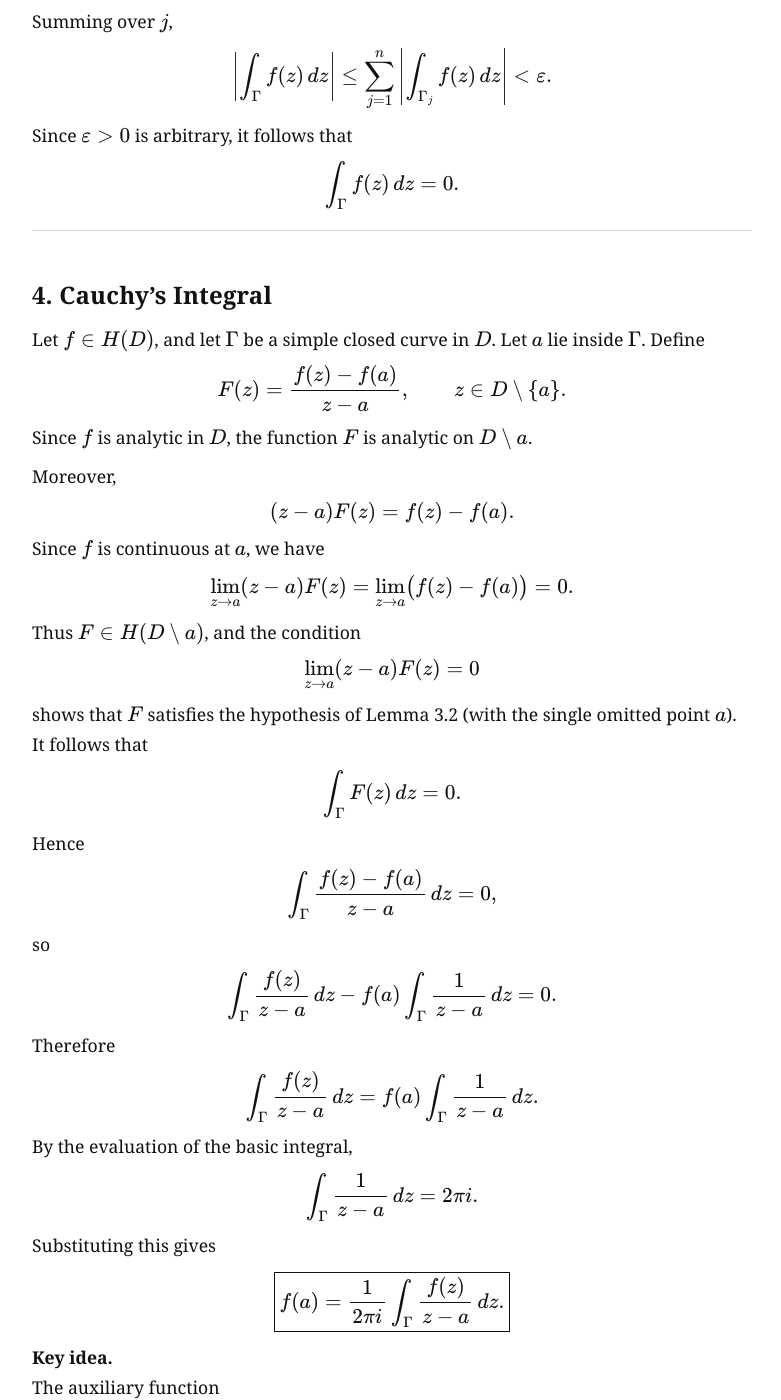
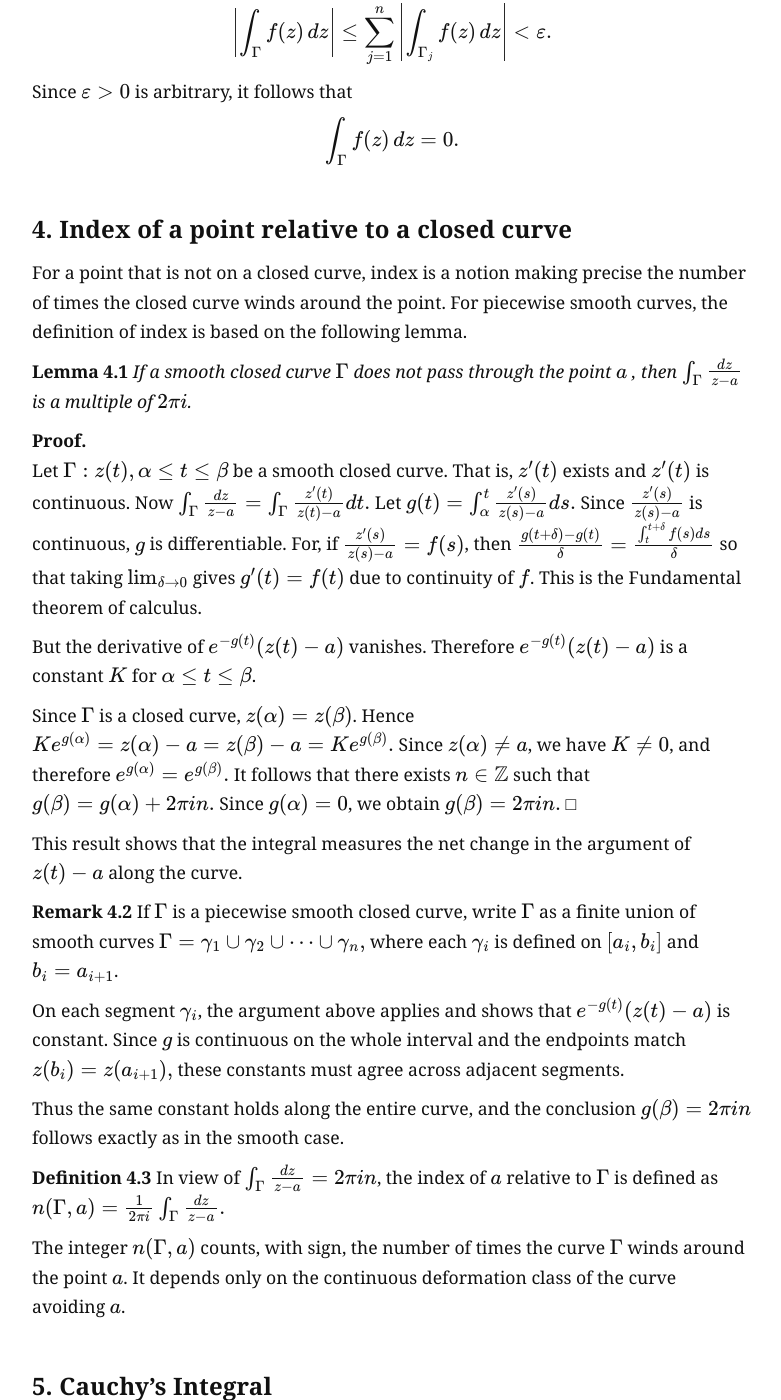
Before and after one commit to Dinside01/proofzoom, a Jekyll site: the page built from _entries/entry-0006-cauchys-integral-formula.md, in a window 1280 px wide and 1400 px high, scrolled down 4519 px. Shown: the whole window, without its empty margins (148-929 px from the left). Built offline with Jekyll 4.4.1, drawn with Linux system fonts in a browser that asks for light colours; some of the changed text lies outside the part shown.

Commit message:
Entry-0006: add Sections 4 and 6; index, Morera clarification, and closing perspective polish

```diff
--- a/_entries/entry-0006-cauchys-integral-formula.md
+++ b/_entries/entry-0006-cauchys-integral-formula.md
@@ -25,14 +25,13 @@ We call an open subset $D$ of the complex plane a region if any two points of $D
 
 We begin by extending Cauchy’s theorem from a single scp to configurations involving several such paths. This extension will allow us to isolate points inside a curve and ultimately lead to the integral formula.
 
----
 
 ## 2. Cauchy's Theorem for a sum of simple closed paths
 
 A configuration comprising an scp $\Gamma$ and one or more scp's $\Gamma_j$ with each $\Gamma_j$ inside $\Gamma$ but outside the other $\Gamma_k$ (that is, $\Gamma_j \subset \Gamma_k^e \cap \Gamma^i$) can be represented as a single scp that is a sum of all the scp's, as would become clear in the proof of the theorem below.
 
 **Theorem 2.1.**
-Let $C$ and $\Gamma$ be positively oriented scp's with $C \subset \Gamma^i$. Let $f \in H(D)$ and $D$ contain the closure of the region $\Gamma^i \cap C^e$. Then
+*Let $C$ and $\Gamma$ be positively oriented scp's with $C \subset \Gamma^i$. Let $f \in H(D)$ and $D$ contain the closure of the region $\Gamma^i \cap C^e$. Then*
 
 $$
 \int_{\Gamma} f(z)\,dz = \int_{C} f(z)\,dz.
@@ -56,14 +55,13 @@ $$
 
 (The proof proceeds by induction on $n$, repeatedly applying Theorem 2.1 to remove one inner curve at a time. We omit the details.)
 
----
 
 ## 3. An extension of Cauchy's theorem
 
 Here we consider the multi-curve version of Cauchy's theorem. This allows us to remove small neighborhoods of finitely many points inside $\Gamma$, reducing the study of integrals to arbitrarily small contours around those points.
 
 **Lemma 3.1.**
-Let $\Gamma$ be a simple closed path such that $\Gamma \cup \Gamma^i$ is contained in a region $D \subset \mathbb{C}$. Let $z_1,\dots, z_n$ be points in $\Gamma^i$ and let $D^\ast$ be the region obtained by deleting these points from $D$. Let $f \in H(D^\ast)$ and suppose that there exists $\delta > 0$ such that $f$ is bounded in a deleted neighborhood $N'_{\delta}(z_j)$ for each $z_j$. Then
+*Let $\Gamma$ be a simple closed path such that $\Gamma \cup \Gamma^i$ is contained in a region $D \subset \mathbb{C}$. Let $z_1,\dots, z_n$ be points in $\Gamma^i$ and let $D^\ast$ be the region obtained by deleting these points from $D.$ Let $f \in H(D^\ast)$ and suppose that there exists $\delta > 0$ such that $f$ is bounded in a deleted neighborhood $N'_{\delta}(z_j)$ for each $z_j$. Then*
 
 $$
 \int_{\Gamma} f(z)\,dz = 0.
@@ -185,18 +182,89 @@ $$
 \int_\Gamma f(z)\,dz = 0.
 $$
 
----
 
-## 4. Cauchy's Integral
+## 4. Index of a point relative to a closed curve
+For a point that is not on a closed curve, index is a notion making precise the number of times the closed curve winds around the point. For piecewise smooth curves, the definition of index is based on the following lemma.
+
+**Lemma 4.1**
+*If a smooth closed curve $\Gamma$ does not pass through the point $a$ , then $\int_{\Gamma}\frac{dz}{z-a}$ is a multiple of $2\pi i$.*
+
+
+**Proof.**
+Let $\Gamma : z(t), \alpha\le t\le\beta$ be a smooth closed curve. That is, $z'(t)$ exists and $z'(t)$ is continuous.
+Now
+$$\int_{\Gamma}\frac{dz}{z-a}= \int_{\Gamma}\frac{z'(t)}{z(t)-a}dt.$$
+Let $$g(t)=\int_{\alpha}^t\frac{z'(s)}{z(s)-a}ds.$$
+Since $\frac{z'(s)}{z(s)-a}$ is continuous, $g$ is differentiable. For, if $\frac{z'(s)}{z(s)-a}=f(s)$, then $\frac{g(t+\delta)-g(t)}{\delta}=\frac{\int_t^{t+\delta}f(s)ds}{\delta}$ so that taking $\lim_{\delta\to 0}$ gives $g'(t)=f(t)$ due to continuity of
+$f$. This is the Fundamental theorem of calculus.
+
+But the derivative of $e^{-g(t)}(z(t)-a)$ vanishes. Therefore $e^{-g(t)}(z(t)-a)$ is a constant $K$ for $\alpha\le t\le\beta$.
+
+Since $\Gamma$ is a closed curve, $z(\alpha)=z(\beta)$. Hence
+$$
+K e^{g(\alpha)} = z(\alpha)-a = z(\beta)-a = K e^{g(\beta)}.
+$$
+Since $z(\alpha)\neq a$, we have $K\neq 0$, and therefore
+$$
+e^{g(\alpha)} = e^{g(\beta)}.
+$$
+It follows that there exists $n \in \mathbb{Z}$ such that
+$$
+g(\beta) = g(\alpha) + 2\pi i n.
+$$
+Since $g(\alpha)=0$, we obtain
+$$
+g(\beta)=2\pi i n.
+$$
+□
+
+
+This result shows that the integral measures the net change in the argument of $z(t)-a$ along the curve.
+
+**Remark 4.2**
+If $\Gamma$ is a piecewise smooth closed curve, write $\Gamma$ as a finite union of smooth curves
+$$
+\Gamma = \gamma_1 \cup \gamma_2 \cup \cdots \cup \gamma_n,
+$$
+where each $\gamma_i$ is defined on $[a_i,b_i]$ and $b_i=a_{i+1}$.
+
+On each segment $\gamma_i$, the argument above applies and shows that
+$$
+e^{-g(t)}(z(t)-a)
+$$
+is constant. Since $g$ is continuous on the whole interval and the endpoints match
+$$
+z(b_i)=z(a_{i+1}),
+$$
+these constants must agree across adjacent segments.
+
+Thus the same constant holds along the entire curve, and the conclusion
+$$
+g(\beta)=2\pi i n
+$$
+follows exactly as in the smooth case.
+
+
+**Definition 4.3**
+In view of $\int_\Gamma \frac{dz}{z-a} = 2\pi i n$, the index of $a$ relative to $\Gamma$ is defined as
+$$
+n(\Gamma,a) = \frac{1}{2\pi i}\int_\Gamma \frac{dz}{z-a}.
+$$
+
+The integer $n(\Gamma,a)$ counts, with sign, the number of times the curve $\Gamma$ winds around the point $a$. It depends only on the continuous deformation class of the curve avoiding $a$.
+
+
+
+## 5. Cauchy's Integral
 
 Let $f \in H(D)$, and let $\Gamma$ be a simple closed curve in $D$. Let $a$ lie inside $\Gamma$. Define
 
 $$
 F(z)=\frac{f(z)-f(a)}{z-a},
-\qquad z \in D \setminus \{a\}.
+\qquad z \in D \backslash \{a\}.
 $$
 
-Since $f$ is analytic in $D$, the function $F$ is analytic on $D \setminus \{a\}$.
+Since $f$ is analytic in $D$, the function $F$ is analytic on $D \backslash \{a\}$.
 
 Moreover,
 
@@ -213,7 +281,7 @@ $$
 =0.
 $$
 
-Thus $F \in H(D \setminus \{a\})$, and the condition
+But $F \in H(D \setminus \{a\})$, and the condition
 
 $$
 \lim_{z \to a}(z-a)F(z)=0
@@ -247,20 +315,20 @@ $$
 =
 f(a)\int_{\Gamma}\frac{1}{z-a}\,dz.
 $$
-
-By the evaluation of the basic integral,
-
+By Lemma 4.1, the integral $\int_\Gamma \frac{dz}{z-a}$ depends only on how the curve winds around $a$, and is given by
 $$
-\int_{\Gamma}\frac{1}{z-a}\,dz=2\pi i.
+\int_{\Gamma}\frac{1}{z-a}\,dz=2\pi in.
 $$
 
-Substituting this gives
+Thus the entire integral is determined by the value of $f$ at the point $a$ and the number of times the curve $\Gamma$ winds around $a$. If $\Gamma$ winds once positively around $a$, so that $n(\Gamma,a)=1$, this yields
 
 $$
 \boxed{
 f(a)=\frac{1}{2\pi i}\int_{\Gamma}\frac{f(z)}{z-a}\,dz.
 }
 $$
+
+This is Cauchy's integral formula. It shows that the contribution of the point $a$ to the integral is completely local, and is detected through the winding of the curve around $a$.
 
 **Key idea.**
 The auxiliary function
@@ -269,20 +337,18 @@ $$
 F(z)=\frac{f(z)-f(a)}{z-a}
 $$
 
-may fail to be defined at $a$, but its singularity there is mild enough that Lemma 3.2 applies: the quantity $(z-a)F(z)$ tends to $0$. Thus the integral of $F$ around $\Gamma$ vanishes, and this isolates the desired formula for $f(a)$.
+may fail to be defined at $a$, but its singularity there is mild enough that Lemma 3.2 applies: the quantity $(z-a)F(z)$ tends to $0$.
 
----
-
-**Remark (Alternative proof via Lemma 3.1).**
+**Remark 5.1 (Alternative proof).**
 There is a second route to Cauchy’s integral formula using the removable singularity result (Lemma 3.1).
 
 Define
 
 $$
-F(z)=\frac{f(z)-f(a)}{z-a}, \qquad z \in D \setminus \{a\}.
+F(z)=\frac{f(z)-f(a)}{z-a}, \qquad z \in D \backslash \{a\}.
 $$
 
-Then $F \in H(D \setminus \{a\})$, and
+Then $F \in H(D \\backslash \\{a\\})$, and
 
 $$
 \lim_{z \to a} F(z)=f'(a).
@@ -321,24 +387,53 @@ $$
 **Comparison.**
 This proof uses boundedness near the singularity to conclude that its contribution to the integral vanishes. In contrast, the proof using Lemma 3.2 replaces boundedness by the sharper condition $(z-a)F(z)\to 0$, avoiding even this estimate. The latter approach is therefore more economical.
 
----
+## 6. Consequences
 
-## 5. Closing perspective
+The integral formula allows us to analyze the behavior of analytic functions at points inside the curve $\Gamma$. One of its most remarkable consequences is that a function that is once complex differentiable is in fact infinitely differentiable.
 
-Cauchy’s integral formula reveals a remarkable principle: the value of an analytic function inside a curve is completely determined by its values on the curve. The function carries no hidden interior freedom.
+To make this precise, we study a family of integral operators associated with a curve.
+
+**Lemma 6.1**
+*Suppose that $\phi(\zeta)$ is continuous on the arc $\gamma$. Then the function
+$$F_n(z)=\int_{\gamma} \frac{\phi(\zeta) d\zeta}{(\zeta-z)^n}$$
+is analytic in each region determined by $\gamma$, and its derivative is}* $$F_n'(z)=nF_{n+1}(z).$$
+
+Proof omitted; the result follows by differentiating under the integral sign. See [2] for details. Now, applying the Integral formula with $\phi(\zeta)= f(\zeta)$ and $F_1(z)=f(z)$, we have that $f(z)$ is differentiable:
+
+$$f'(z)=\frac{1}{2\pi i}\int_{\Gamma}\frac{f(\zeta)d\zeta}{(\zeta-z)^2}$$
+and
+$$f^{(n)}(z)=\frac{n!}{2\pi i}\int_{\Gamma}\frac{f(\zeta)d\zeta}{(\zeta-z)^{n+1}}.$$
+
+Thus a function that is once complex differentiable admits derivatives of all orders. While this conclusion is obtained via an integral representation over a curve $\Gamma$ enclosing the point, the differentiability is a local property of the function itself; the curve serves only as a device through which this structure is revealed.
+
+From this we obtain a partial converse of Cauchy’s theorem. Cauchy’s theorem asserts that analytic functions have vanishing integrals over closed curves. Morera’s theorem shows that the converse holds under an additional hypothesis: if a function is continuous and its integral over every closed curve vanishes, then it is analytic. The continuity assumption is essential; without it, the vanishing of all such integrals does not in general guarantee analyticity.
+
+**Theorem 6.2 (Morera's theorem)**
+*Let $f$ be continuous in the region $D$ and satisfy $\int_{\Gamma}f(z)dz=0$ for every scp in $D$. Then $f\in H(D)$.*
+
+Indeed, the vanishing of integrals over closed curves suggests that the integral of $f$ depends only on the endpoints of a path. This allows one to define a local primitive, from which differentiability follows.
+
+A consequence of infinite differentiability of analytic functions is the following,
+**Theorem 6.3 (Liouville's theorem)**
+*A function which is analytic and bounded in the whole plane must reduce to a constant*.
+
+And Liouville's theorem implies the fundamental theorem of algebra: a polynomial P(z) of degree >0 has a root.
+
+
+## 7. Closing perspective
+Above all, Cauchy’s integral formula reveals a remarkable principle: the value of an analytic function inside a curve is completely determined by its values on the boundary. There is no hidden interior freedom.
 
 At the same time, the proof isolates a deeper phenomenon. The behavior of the function
-
 $$
 \frac{f(z)}{z-a}
 $$
+in an arbitrarily small neighborhood of the point \(a\) governs the entire integral. In particular, the contribution of a single point is detected through a contour integral.
 
-near the point $a$ governs the entire integral. In particular, the contribution of a single point can be detected through a contour integral.
+Thus local behavior and global structure are inseparably linked: what happens near a point controls what is measured along the curve.
 
-This perspective leads naturally to the classification of isolated singularities and residues.
+This viewpoint leads naturally to the classification of isolated singularities and the theory of residues.
 
 ---
-
 ## References
 
 - A.-L. Cauchy, *Sur les intégrales définies*, Comptes Rendus de l’Académie des Sciences, 1846.
```
Also changed, not shown: other parts of _entries/entry-0006-cauchys-integral-formula.md (+5 -6 lines).
